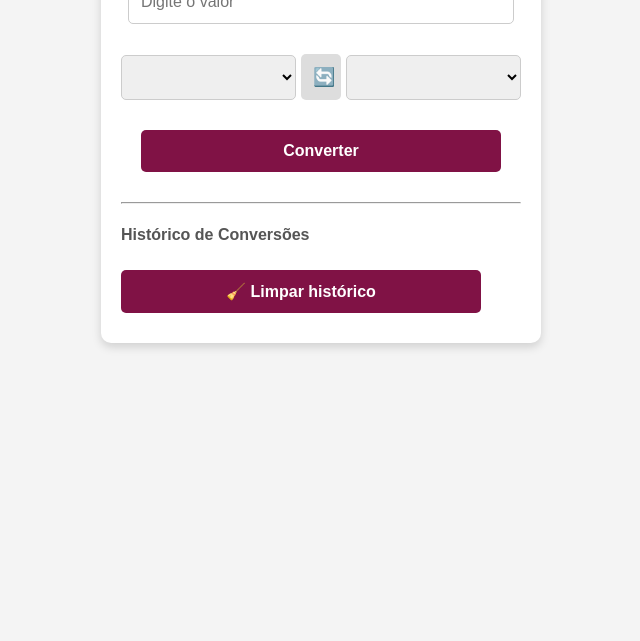
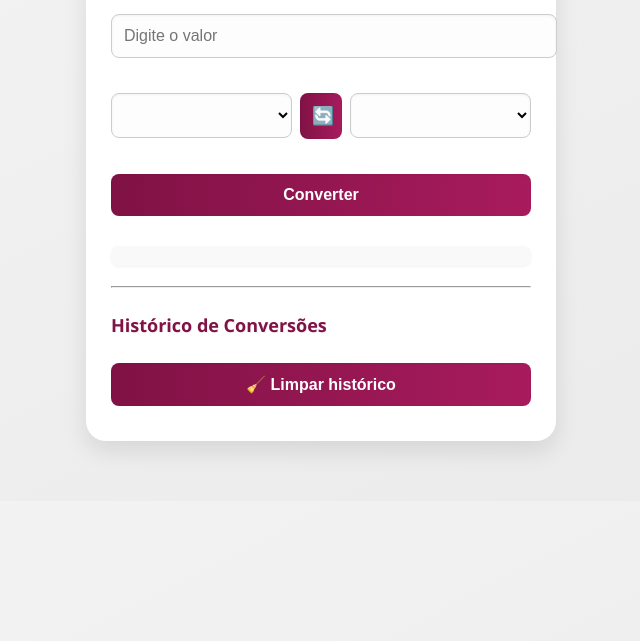
Before and after one commit to MandyCastilho/conversor_de_moedas, a plain HTML site: page index.html in a window 1280 px wide. Shown: the part 159-800 px from the top of the page, without its empty margins (319-959 px from the left). Drawn offline with Linux system fonts and the light colour scheme; no server answers.

Commit message:
💰 Conversor de Moedas - Estilo

```diff
--- a/style.css
+++ b/style.css
@@ -2,45 +2,49 @@
 
 /* Estilos globais */
 body {
-    font-family: Arial, sans-serif;
+    font-family: 'Segoe UI', Tahoma, Geneva, Verdana, sans-serif;
     text-align: center;
     margin: 0;
     padding: 0;
-    background-color: #f4f4f4;
+    background: linear-gradient(to bottom right, #f4f4f4, #eaeaea);
     color: #333;
 }
 
 /* Container principal */
 .container {
-    max-width: 400px;
-    margin: 50px auto;
-    padding: 20px;
-    background: #fff;
-    border-radius: 10px;
-    box-shadow: 0 4px 10px rgba(0, 0, 0, 0.15);
-    transition: transform 0.3s ease-in-out;
+    max-width: 420px;
+    margin: 60px auto;
+    padding: 25px;
+    background: #ffffff;
+    border-radius: 20px;
+    box-shadow: 0 10px 25px rgba(0, 0, 0, 0.1);
+    transition: transform 0.3s ease, box-shadow 0.3s ease;
 }
 
 .container:hover {
     transform: scale(1.02);
+    box-shadow: 0 12px 30px rgba(0, 0, 0, 0.2);
 }
 
 /* Título */
 h2 {
-    color: #444;
-    font-size: 22px;
-    margin-bottom: 15px;
+    color: #801245;
+    font-size: 26px;
+    margin-bottom: 20px;
+    text-shadow: 1px 1px 0 rgba(128, 18, 69, 0.05);
 }
 
 /* Inputs, selects e botões */
 select, input, button {
     margin: 10px 0;
     padding: 12px;
-    width: 90%;
+    width: 100%;
     border: 1px solid #ccc;
-    border-radius: 5px;
+    border-radius: 8px;
     font-size: 16px;
-    transition: 0.3s;
+    transition: all 0.3s ease;
+    background-color: #fdfdfd;
+    box-shadow: inset 0 1px 3px rgba(0, 0, 0, 0.05);
 }
 
 /* Agrupamento dos selects e botão de inverter */
@@ -48,8 +52,8 @@ select, input, button {
     display: flex;
     justify-content: space-between;
     align-items: center;
-    gap: 5px;
-    margin: 10px 0;
+    gap: 8px;
+    margin: 15px 0;
 }
 
 .currency-selects select {
@@ -62,65 +66,81 @@ select, input, button {
     font-size: 18px;
     background-color: #ddd;
     color: #333;
+    border: none;
+    border-radius: 8px;
+    cursor: pointer;
+    transition: background-color 0.3s ease, transform 0.2s ease;
 }
 
 .currency-selects button:hover {
     background-color: #ccc;
+    transform: scale(1.05);
+}
+
+.currency-selects button:active {
+    transform: scale(0.95);
 }
 
 /* Foco em inputs e selects */
 select:focus, input:focus {
     border-color: #801245;
     outline: none;
-    box-shadow: 0 0 5px rgba(128, 18, 69, 0.5);
+    box-shadow: 0 0 8px rgba(128, 18, 69, 0.4);
 }
 
 /* Botão principal */
 button {
-    background-color: #801245;
+    background: linear-gradient(to right, #801245, #a81b5d);
     color: white;
+    font-weight: bold;
     cursor: pointer;
-    font-weight: bold;
     border: none;
-    transition: background-color 0.3s, transform 0.2s;
+    border-radius: 8px;
+    transition: background 0.4s ease, transform 0.2s ease;
 }
 
 button:hover {
-    background-color: #a81b5d;
+    background: linear-gradient(to right, #a81b5d, #c92b72);
     transform: scale(1.05);
 }
 
 button:active {
-    background-color: #70103b;
+    background: #70103b;
     transform: scale(0.98);
 }
 
 /* Resultado */
 #result {
     margin-top: 20px;
-    font-size: 18px;
+    font-size: 20px;
     font-weight: bold;
     color: #222;
+    background-color: #f9f9f9;
+    padding: 10px;
+    border-radius: 8px;
+    box-shadow: 0 1px 3px rgba(0, 0, 0, 0.05);
 }
 
 /* Loading */
 #loading {
     margin-top: 10px;
     font-style: italic;
-    color: #555;
+    color: #666;
     font-size: 14px;
 }
 
 /* Histórico */
 .history-section {
+    width: auto;
+    margin-top: 25px;
     text-align: left;
-    margin-top: 20px;
 }
 
 .history-section h4 {
+    text-shadow: 1px 1px 0px rgba(0, 0, 0, 0.05);
     margin-bottom: 10px;
-    color: #555;
-    font-size: 16px;
+    color: #801245;
+    font-size: 18px;
 }
 
 #history {
@@ -130,12 +150,14 @@ button:active {
 }
 
 #history li {
-    background-color: #f0f0f0;
-    margin-bottom: 5px;
-    padding: 8px 10px;
-    border-radius: 5px;
+    background: linear-gradient(to right, #f0f0f0, #fafafa);
+    margin-bottom: 6px;
+    padding: 10px 12px;
+    border-radius: 6px;
     font-size: 14px;
+    box-shadow: 0 1px 2px rgba(0, 0, 0, 0.05);
 }
+
 
 /* Responsividade */
 @media (max-width: 480px) {
```
